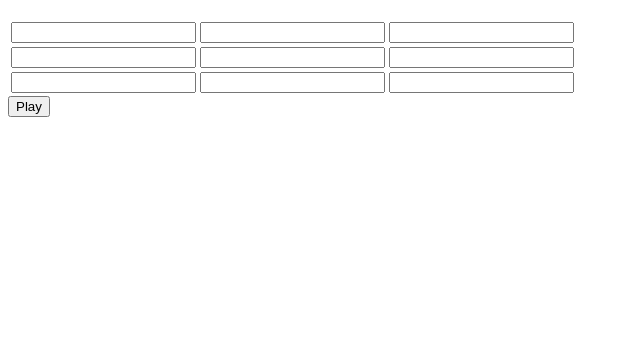
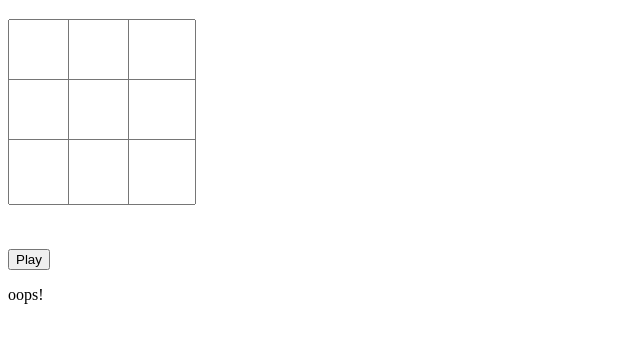
Before and after one commit to nataliehodson/ticTacToe, a plain HTML site: page index.html in a window 1280 px wide. Both pictures are taken after a click on the button "Play". Shown: the part 61-404 px from the top of the page, without its empty margins (0-640 px from the left). Drawn offline with Linux system fonts and the light colour scheme.

Commit message:
commit so I can work at home

```diff
--- a/index.html
+++ b/index.html
@@ -6,27 +6,13 @@
         <script src="./script.js"></script>
         <link rel="stylesheet" href="./styles.css">
     </head>
-    <body>
+    <body onload="playTicTacToe()">
         <h1>Let's play Tic Tac Toe!</h1>
-        <div>
-            <table>
-                <tr>
-                    <td><input></td>
-                    <td><input></td>
-                    <td><input></td>
-                </tr>
-                <tr>
-                    <td><input></td>
-                    <td><input></td>
-                    <td><input></td>
-                </tr>
-                <tr>
-                    <td><input></td>
-                    <td><input></td>
-                    <td><input></td>
-                </tr>
-            </table>
-            <button>Play</button>
+        <div class="container">
+            <form class="grid">
+            </form>
+            <button class="play" type="button">Play</button>
+            <p class="winOrLose"></p>
         </div>
     </body>
 </html>
--- a/script.js
+++ b/script.js
@@ -0,0 +1,110 @@
+function playTicTacToe() {
+    const playButt = document.querySelector('.play');
+    const grid = document.querySelector('.grid');
+    const container = document.querySelector('.container');
+    const winOrLose = document.querySelector('.winOrLose');
+
+    let inputs = new Array(9);
+    let guesses = [...Array(9)].map(x => '');
+    console.log(guesses)
+
+
+    //create cells for tic tac toe grid
+    for (let i = 0; i < inputs.length; i++){
+        let cell = document.createElement('input');
+        grid.appendChild(cell);
+        cell.classList.add(`cell`);
+        cell.setAttribute('id', `${i+1}`)
+        cell.setAttribute('rowNum', `row${Math.floor(i/3+1)}`);
+        cell.setAttribute(`colNum`, `col${i%3+1}`);
+        cell.setAttribute('pattern', '/ox/i');
+        cell.setAttribute('maxlength', '1');
+
+    }
+
+    /*//disable cells that aren't selected
+    function disable(index) {
+        for (const cell of document.querySelectorAll('.grid input')){
+            cell.disabled = true
+        }
+        document.getElementById(`${index}`).disabled = false;
+    }
+
+    const inputFields = document.querySelectorAll('.grid input');
+    inputFields.forEach(input => {
+        input.addEventListener('click', function() {
+            let index = this.getAttribute('id')
+            console.log(index)
+            disable(index)
+        })
+    })*/
+
+
+    function submit () {
+        for (let i = 0; i < inputs.length; i++) {
+            guesses[i] = document.getElementById(`${i+1}`).value;
+        }
+        console.log(guesses)
+        checkCells();
+    }
+
+    playButt.addEventListener('click', submit)
+
+    function checkCells() {
+        let firstRow = [document.getElementById('1').value, document.getElementById('2').value, document.getElementById('3').value];
+        let secondRow = [document.getElementById('4').value, document.getElementById('5').value, document.getElementById('6').value];
+        let thirdRow = [document.getElementById('7').value, document.getElementById('8').value, document.getElementById('9').value];
+        let firstCol = [document.getElementById('1').value, document.getElementById('4').value, document.getElementById('7').value];
+        let secondCol = [document.getElementById('2').value, document.getElementById('5').value, document.getElementById('8').value];
+        let thirdCol = [document.getElementById('3').value, document.getElementById('6').value, document.getElementById('9').value];
+        let diagOne = [document.getElementById('1').value, document.getElementById('5').value, document.getElementById('9').value];
+        let diagTwo = [document.getElementById('3').value, document.getElementById('5').value, document.getElementById('7').value];
+
+        let diffGroups = [firstRow, secondRow, thirdRow, firstCol, secondCol, thirdCol, diagOne, diagTwo];
+
+        for(const group in diffGroups){
+            //for(let x = 1; x < 4; x++){
+                console.log(group)
+                if(group[0] === group[1] && group[0] === group[2] && group[1] === group[2]){
+                    winOrLose.innerHTML = 'Well done!';
+                } else {
+                    winOrLose.innerHTML = 'oops!';
+                }
+           // }
+        }
+
+
+        /*for (const cell of document.querySelectorAll('.grid input')){
+            cell.value = 'x';
+            console.log(cell.value);
+            if (document.querySelectorAll('[rowNum = row1]')){
+                firstRow.push(cell.value)
+            } else if (document.querySelector('[rowNum = row2]')){
+                secondRow.push(cell.value)
+
+            } else {
+                thirdRow.push(cell.value)
+            };
+
+            if (document.querySelectorAll('[colNum = col1]')){
+                firstCol.push(cell.value)
+            } else if (document.querySelectorAll('[colNum = col2]')){
+                secondCol.push(cell.value)
+            } else {
+                thirdCol.push(cell.value)
+            };
+
+
+
+        }*/
+
+
+    }
+
+
+
+
+    for (let i = 0; i < guesses.length; i++) {
+    }
+
+}
--- a/styles.css
+++ b/styles.css
@@ -0,0 +1,12 @@
+.grid {
+    display: grid;
+    gap: 0;
+    grid-template-columns: repeat(3, 60px) ;
+    grid-template-rows: repeat(3, 60px) ;
+    margin-bottom: 50px;
+}
+
+.cell {
+    width: 100%;
+    height: 100%;
+}
```
